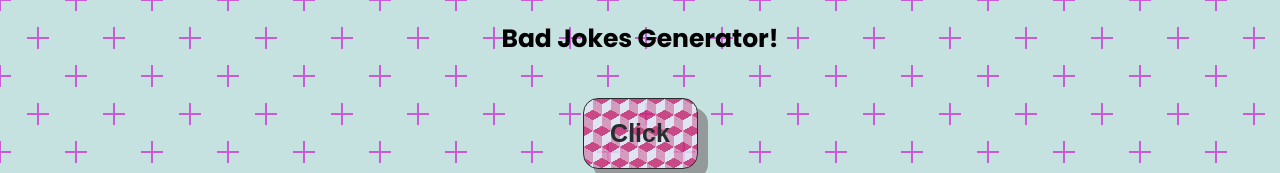
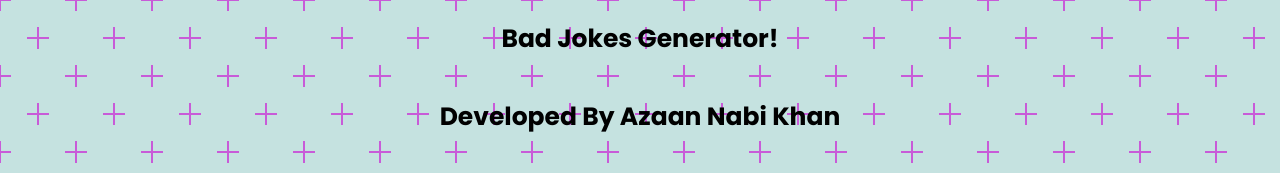
Before and after one commit to Auzek2002/Bad-Jokes-Generator, a plain HTML site: page index.html in a window 1280 px wide. Shown: the top 173 px of the page. Drawn offline with Linux system fonts and the light colour scheme.

Commit message:
added name in index.html

```diff
--- a/index.html
+++ b/index.html
@@ -17,6 +17,7 @@
 <body>
     <div class="container">
         <div class="heading">Bad Jokes Generator!</div>
+        <div class="heading">Developed By Azaan Nabi Khan</div>
         <div class="button">
             <button class="btn" onclick="jokes()">Click</button>
         </div>
```
